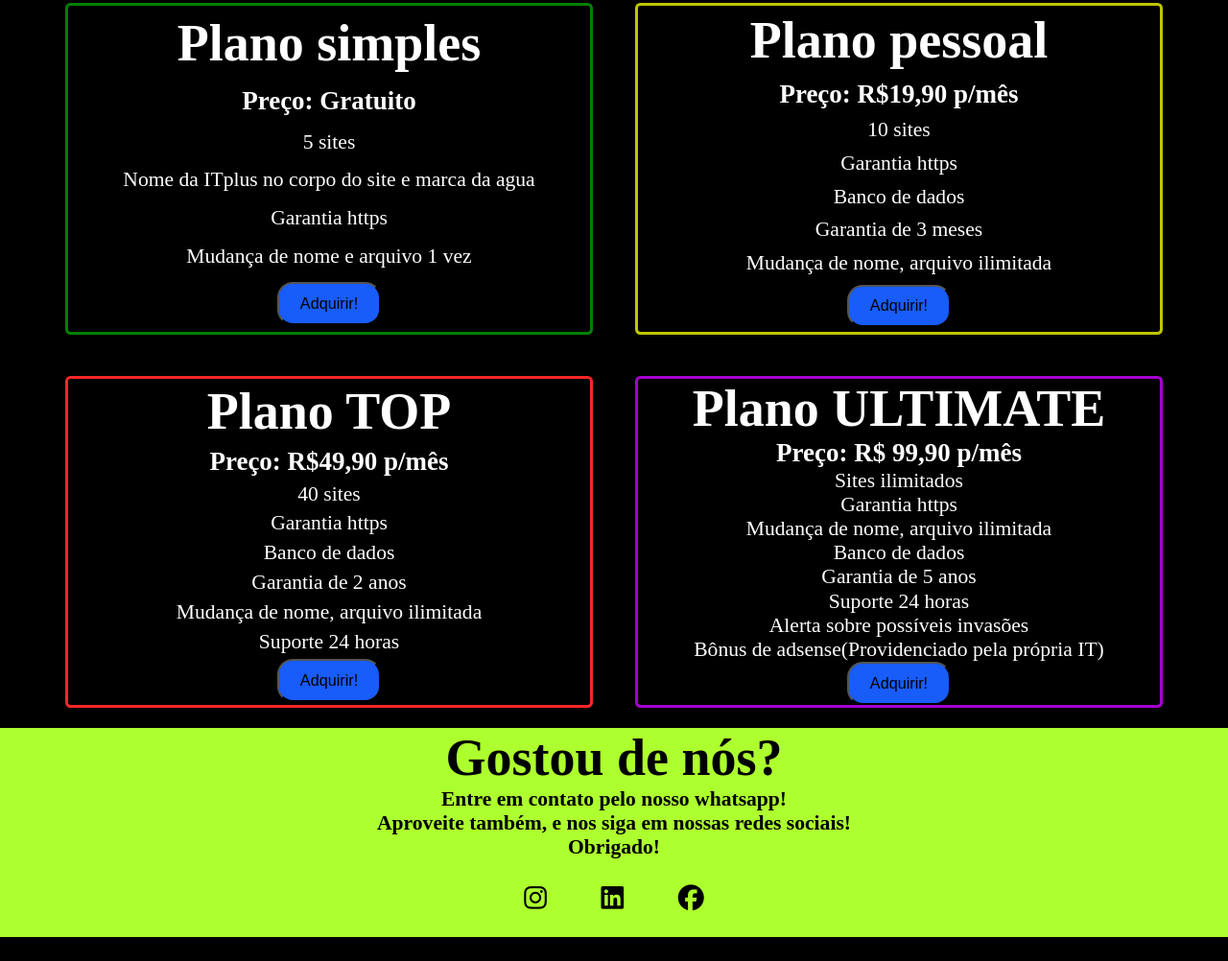
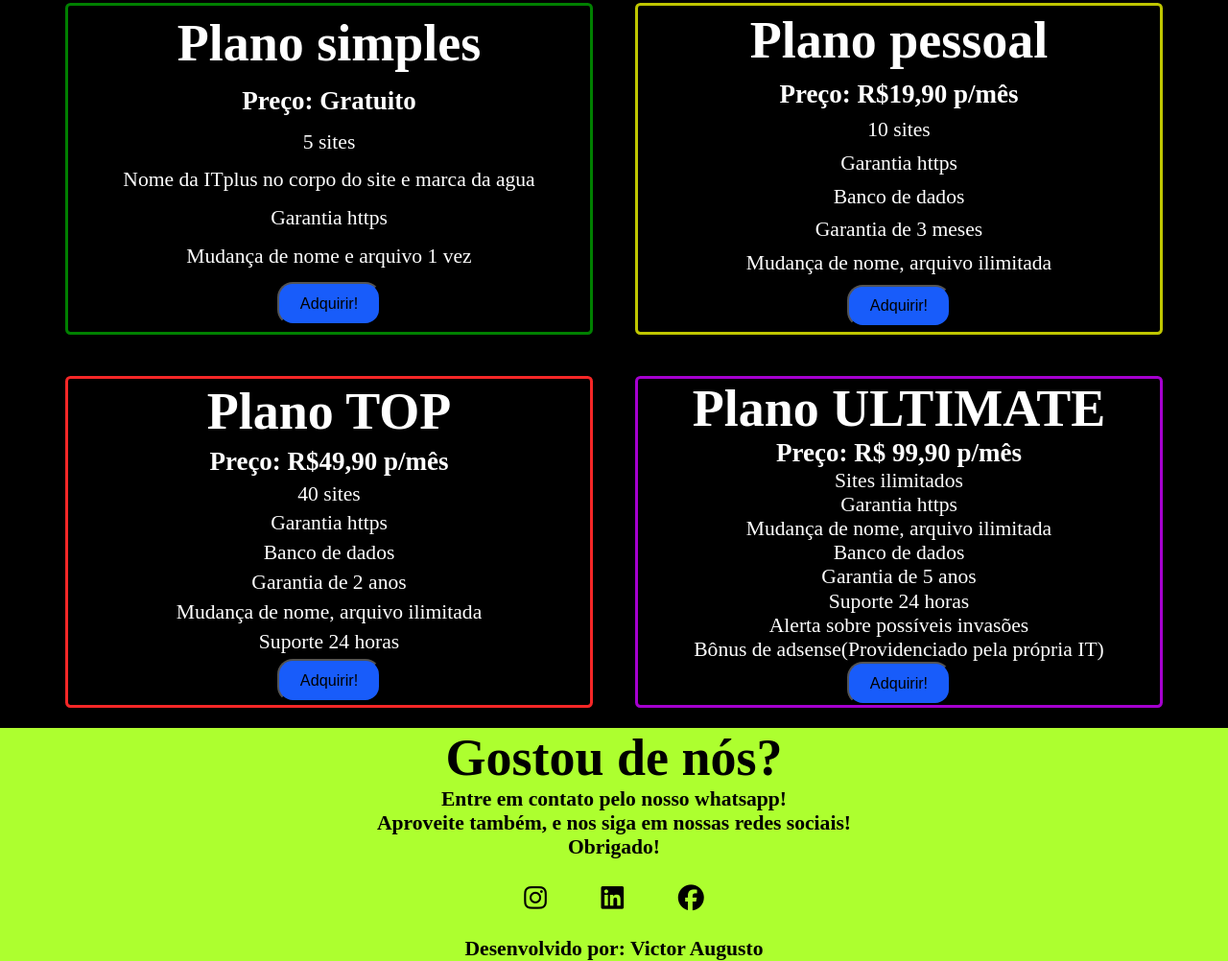
Before and after one commit to VictorRIZ/ItPlus, a plain HTML site: page index.html in a window 1280 px wide. Shown: the part 1825-2827 px from the top of the page at 96% size. Before the commit the page ends 2802 px from the top, so only its background shows below. Drawn offline with Linux system fonts and the light colour scheme.

Commit message:
Créditos.

```diff
--- a/index.html
+++ b/index.html
@@ -159,8 +159,8 @@
         <i class="fa-brands fa-instagram"></i>
         <a href="https://www.linkedin.com/in/victor-augusto-73684a1a4/" target="_blank" rel="noopener"><i class="fa-brands fa-linkedin"></i></a>
         <i class="fa-brands fa-facebook"></i>
-
-       </div>
+    </div>
+    <h2>Desenvolvido por: <strong>Victor Augusto </strong></h2>
     </footer>
 </main>
     <a id="whatsapp" href="https://api.whatsapp.com/send?phone=000&text=Olá! Gostaria de obter mais informações sobre a IT +." target="_blank">
```
